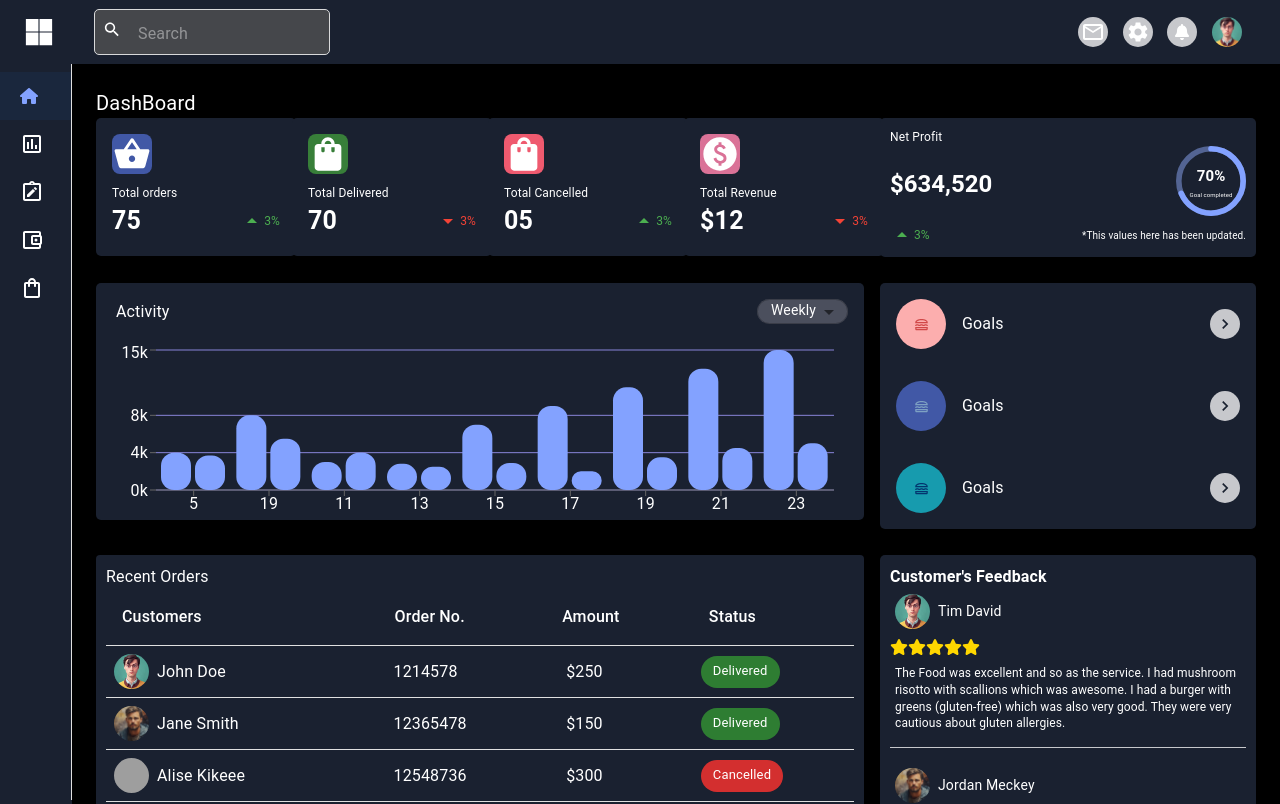
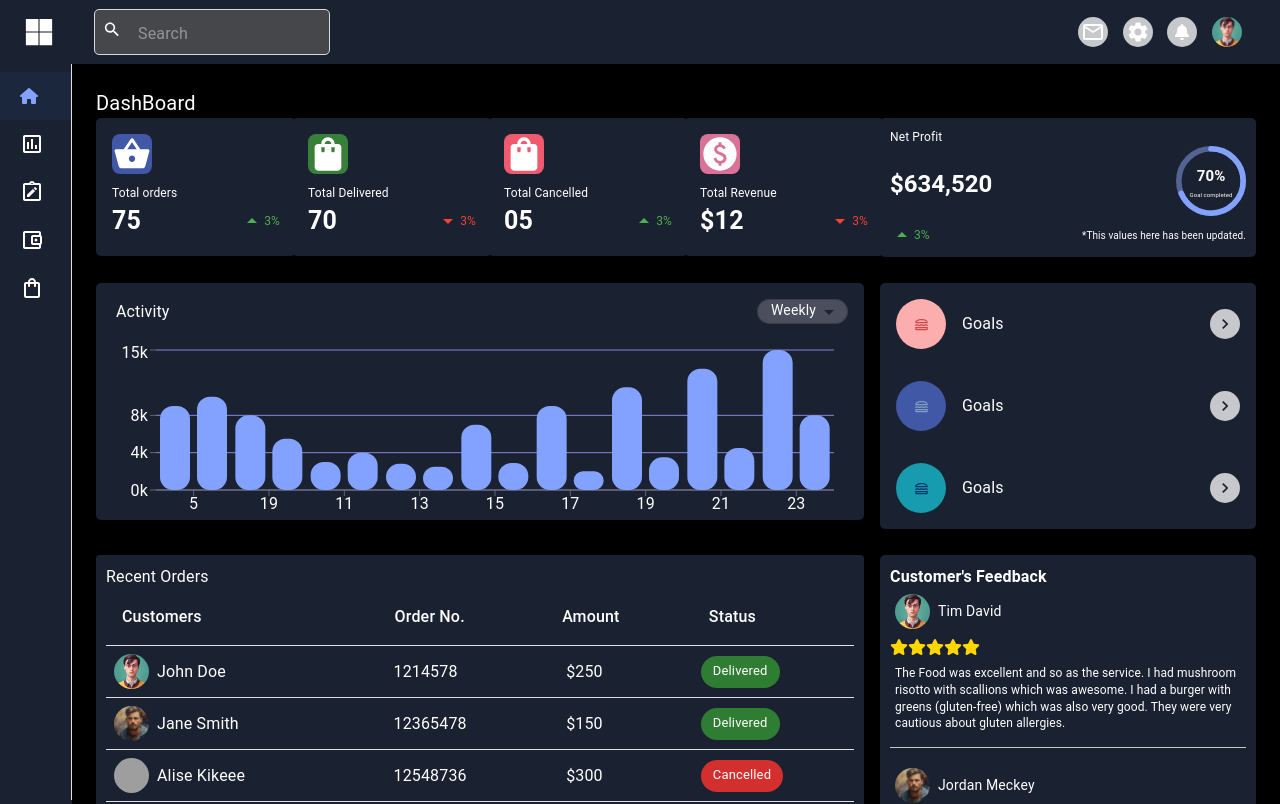
Before and after one commit to Ajithkrm6/fitpoe, a React (Create React App) app: page / in a window 1280 px wide. Shown: the top 804 px of the page. Built offline with nearby package versions, Linux system fonts and the light colour scheme; grey boxes are pictures that could not be loaded.

Commit message:
updated gap between bar in barchat component

```diff
--- a/src/components/BarChatCard/index.tsx
+++ b/src/components/BarChatCard/index.tsx
@@ -23,7 +23,7 @@ export interface BarCHartCardProps {
 }
 
 const data = [
-  { name: "5", uv: 4000, pv: 3700 },
+  { name: "5", uv: 9000, pv: 10000 },
   { name: "19", uv: 8000, pv: 5500 },
   { name: "11", uv: 3000, pv: 4000 },
   { name: "13", uv: 2800, pv: 2500 },
@@ -31,7 +31,7 @@ const data = [
   { name: "17", uv: 9000, pv: 2000 },
   { name: "19", uv: 11000, pv: 3500 },
   { name: "21", uv: 13000, pv: 4500 },
-  { name: "23", uv: 15000, pv: 5000 },
+  { name: "23", uv: 15000, pv: 8000 },
 ];
 
 export const BarChartCard = (props: BarCHartCardProps) => {
@@ -111,7 +111,7 @@ export const BarChartCard = (props: BarCHartCardProps) => {
               bottom: 0,
             }}
             barCategoryGap="10%" // Adjust space between categories
-            barGap={4} // Adjust space between bars within a category
+            barGap={7} // Adjust space between bars within a category
           >
             <CartesianGrid stroke="#8884d8" vertical={false} />
             <XAxis dataKey="name" tick={{ fill: "#ffffff" }} />
```
